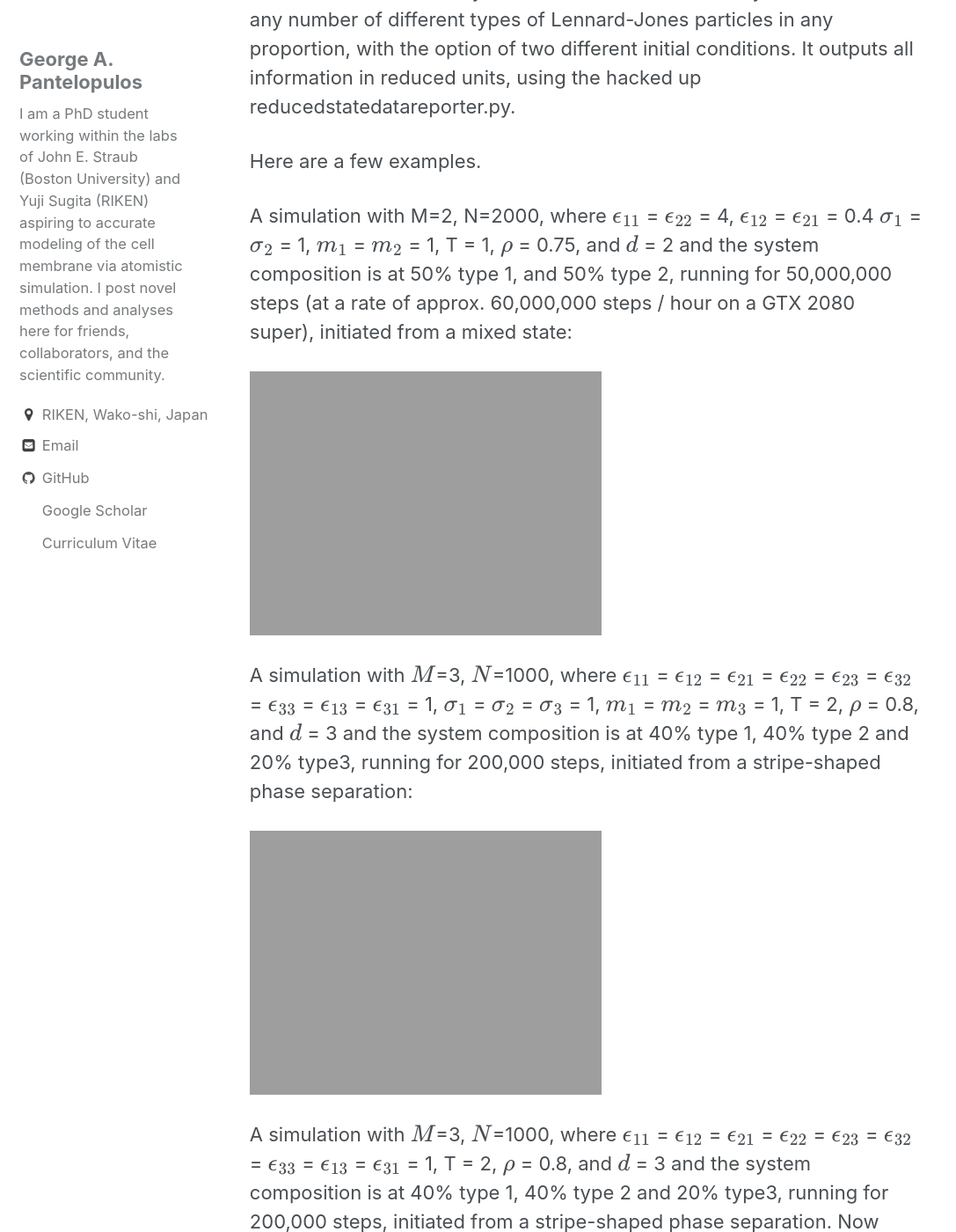
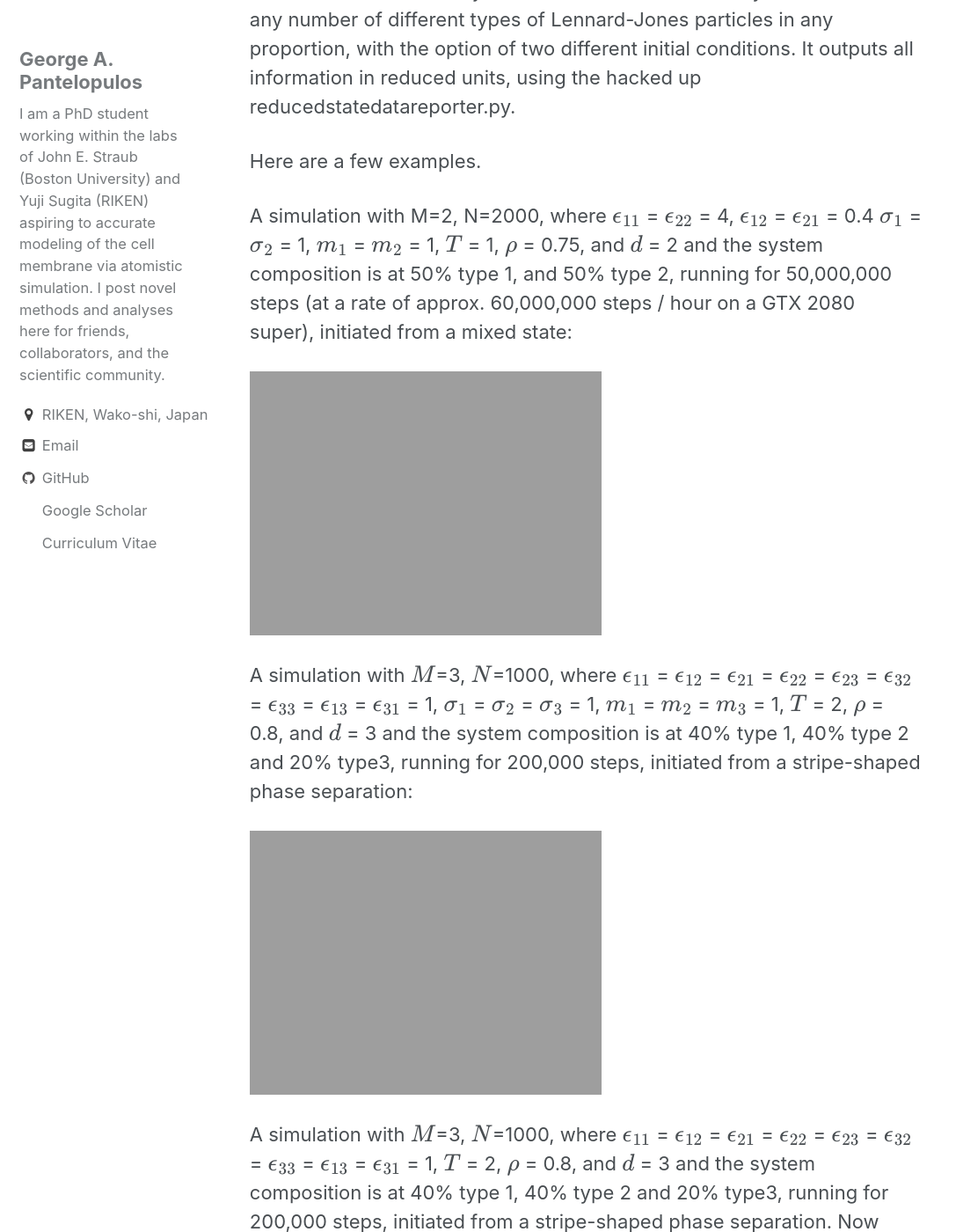
Before and after one commit to gpantel/gpantel.github.io, a Jekyll site: the page built from _posts/2019-26-19-LJsimulation.markdown, in a window 1280 px wide and 1400 px high, scrolled down 2846 px. Shown: the whole window at 88% size, without its empty margins (0-1087 px from the left). Built offline with Jekyll 4.4.1, drawn with Linux system fonts in a browser that asks for light colours; formulas are drawn with MathJax 3.

Commit message:
Fixing italics

```diff
--- a/_posts/2019-26-19-LJsimulation.markdown
+++ b/_posts/2019-26-19-LJsimulation.markdown
@@ -29,11 +29,11 @@ The simplicity of this model is very attractive for exploring general concepts i
 
 In thinking about real systems, we need units to understand the relative size and scale of all things. Energies we often express in units like <em>kJ/mol</em>, temperatures in <em>K</em>, volumes in <em>nm<sup>3</sup></em>, <em>et cetera</em>. However, if a system is simple enough, it is easy to express thermodynamic quantities in terms of each other, such that all quantities are unitless, but can be related directly back to real, unit-having values, which can describe many systems <em>a la</em> the [Theorem of corresponding states](https://en.wikipedia.org/wiki/Theorem_of_corresponding_states). This idea that we can understand many real systems via studying systems using reduced units is another reason why Lennard-Jones simulations can be attractive for exploring new ideas.
 
-To perform MD simulations, it is necessary to define paramters like the time step, temperature, density. For equilateral systems of (<em>d</em>) dimensions, the temperature (<em>T</em>), density ($$\rho$$), integration time step $$\tau$$, and langevin damping coefficient $$\gamma$$ are defined as:
+To perform MD simulations, it is necessary to define paramters like the time step, temperature, density. For equilateral systems of ($$d$$) dimensions, the temperature ($$T$$), density ($$\rho$$), integration time step $$\tau$$, and langevin damping coefficient $$\gamma$$ are defined as:
 
 | Real Quantity | Conversion from Reduced Quantity (*)                           |
 |---------------|----------------------------------------------------------------|
-| T                                  | $$\ k_B/ \epsilon^* T^*$$                 |
+| $$T$$                                  | $$\ k_B/ \epsilon^* T^*$$                 |
 | $$\rho$$                           | $$N \sigma^{*d} / \rho^*$$                |
 | $$\tau$$ (MD time step)            | $$\sqrt{ m^* \sigma^{*2} / \epsilon^*} $$ |
 | $$\gamma$$ (Damping coefficient)   | $$\tau/2$$                                |
@@ -51,15 +51,15 @@ I've made a little set of scripts that make it very easy to run Lennard-Jones pa
 
 Here are a few examples.
 
-A simulation with M=2, N=2000, where $$\epsilon_{11}$$ = $$\epsilon_{22}$$ = 4, $$\epsilon_{12}$$ = $$\epsilon_{21}$$ = 0.4 $$\sigma_1$$ = $$\sigma_2$$ = 1, $$m_1$$ = $$m_2$$ = 1, T = 1, $$\rho$$ = 0.75, and $$d$$ = 2 and the system composition is at 50% type 1, and 50% type 2, running for 50,000,000 steps (at a rate of approx. 60,000,000 steps / hour on a GTX 2080 super), initiated from a mixed state:
+A simulation with M=2, N=2000, where $$\epsilon_{11}$$ = $$\epsilon_{22}$$ = 4, $$\epsilon_{12}$$ = $$\epsilon_{21}$$ = 0.4 $$\sigma_1$$ = $$\sigma_2$$ = 1, $$m_1$$ = $$m_2$$ = 1, $$T$$ = 1, $$\rho$$ = 0.75, and $$d$$ = 2 and the system composition is at 50% type 1, and 50% type 2, running for 50,000,000 steps (at a rate of approx. 60,000,000 steps / hour on a GTX 2080 super), initiated from a mixed state:
 
 ![FlatWellPotential]({{ site.url }}/assets/Potentials/ex1.gif)<br/>
 
-A simulation with $$M$$=3, $$N$$=1000, where $$\epsilon_{11}$$ = $$\epsilon_{12}$$ = $$\epsilon_{21}$$ = $$\epsilon_{22}$$ = $$\epsilon_{23}$$ = $$\epsilon_{32}$$ = $$\epsilon_{33}$$ = $$\epsilon_{13}$$ = $$\epsilon_{31}$$ = 1, $$\sigma_1$$ = $$\sigma_2$$ = $$\sigma_3$$ = 1, $$m_1$$ = $$m_2$$ = $$m_3$$ = 1, T = 2, $$\rho$$ = 0.8, and $$d$$ = 3 and the system composition is at 40% type 1, 40% type 2 and 20% type3, running for 200,000 steps, initiated from a stripe-shaped phase separation:
+A simulation with $$M$$=3, $$N$$=1000, where $$\epsilon_{11}$$ = $$\epsilon_{12}$$ = $$\epsilon_{21}$$ = $$\epsilon_{22}$$ = $$\epsilon_{23}$$ = $$\epsilon_{32}$$ = $$\epsilon_{33}$$ = $$\epsilon_{13}$$ = $$\epsilon_{31}$$ = 1, $$\sigma_1$$ = $$\sigma_2$$ = $$\sigma_3$$ = 1, $$m_1$$ = $$m_2$$ = $$m_3$$ = 1, $$T$$ = 2, $$\rho$$ = 0.8, and $$d$$ = 3 and the system composition is at 40% type 1, 40% type 2 and 20% type3, running for 200,000 steps, initiated from a stripe-shaped phase separation:
 
 ![FlatWellPotential]({{ site.url }}/assets/Potentials/ex2.gif)<br/>
 
-A simulation with $$M$$=3, $$N$$=1000, where $$\epsilon_{11}$$ = $$\epsilon_{12}$$ = $$\epsilon_{21}$$ = $$\epsilon_{22}$$ = $$\epsilon_{23}$$ = $$\epsilon_{32}$$ = $$\epsilon_{33}$$ = $$\epsilon_{13}$$ = $$\epsilon_{31}$$ = 1, T = 2, $$\rho$$ = 0.8, and $$d$$ = 3 and the system composition is at 40% type 1, 40% type 2 and 20% type3, running for 200,000 steps, initiated from a stripe-shaped phase separation. Now including an external potential to restrain particles to the stripe phase with widthscale = 0.95 and kwall = 20 (this potential is described later):
+A simulation with $$M$$=3, $$N$$=1000, where $$\epsilon_{11}$$ = $$\epsilon_{12}$$ = $$\epsilon_{21}$$ = $$\epsilon_{22}$$ = $$\epsilon_{23}$$ = $$\epsilon_{32}$$ = $$\epsilon_{33}$$ = $$\epsilon_{13}$$ = $$\epsilon_{31}$$ = 1, $$T$$ = 2, $$\rho$$ = 0.8, and $$d$$ = 3 and the system composition is at 40% type 1, 40% type 2 and 20% type3, running for 200,000 steps, initiated from a stripe-shaped phase separation. Now including an external potential to restrain particles to the stripe phase with widthscale = 0.95 and kwall = 20 (this potential is described later):
 
 ![FlatWellPotential]({{ site.url }}/assets/Potentials/ex3.gif)<br/>
 
```
Also changed, not shown: 2 other files.
